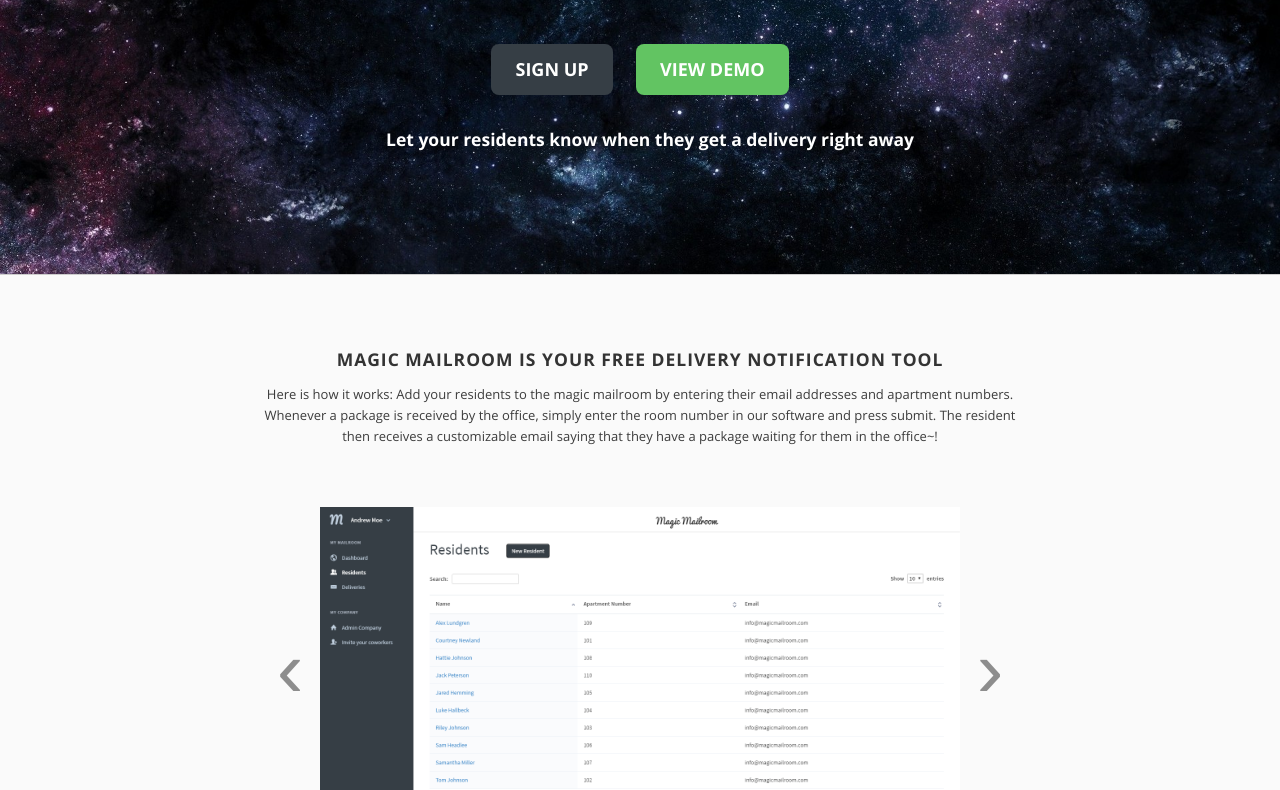
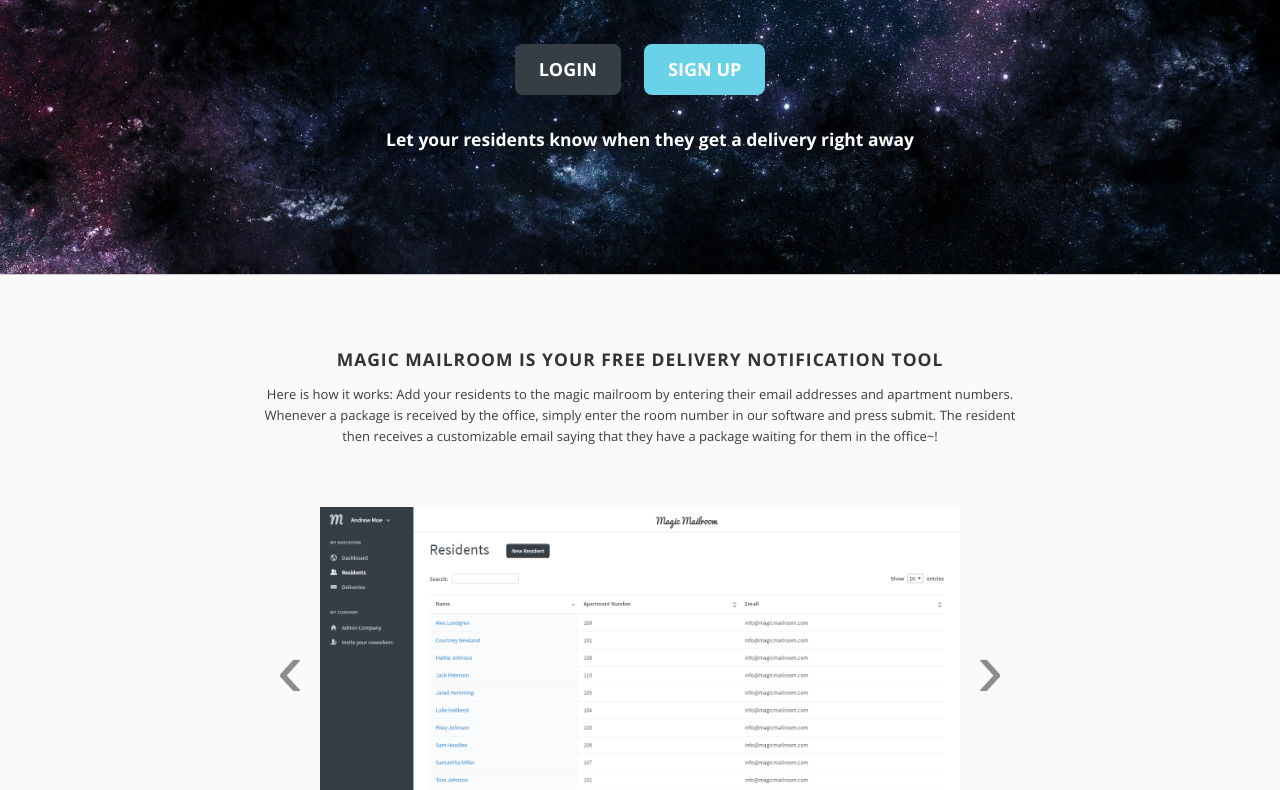
Before and after one commit to Lemonlemons/MagicMailroom-Landing-Page, a plain HTML site: page index.html in a window 1280 px wide. Shown: the part 273-1063 px from the top of the page. Drawn offline with Linux system fonts and the light colour scheme; some packages are replaced by stand-ins of ours.

Commit message:
changed button color to blue

```diff
--- a/index.html
+++ b/index.html
@@ -33,8 +33,8 @@
                         Clean up your mailroom, for free!
                     </h1>
                     <p class="call-to-action">
-                        <a href="http://app.magicmailroom.com/users/sign_up" id="prime" class="btn btn-large btn-primary rounded">Sign Up</a>
-                        <a href="#" class="btn btn-large btn-green rounded">View Demo</a>
+                        <a href="http://app.magicmailroom.com/users/sign_up" id="prime" class="btn btn-large btn-primary rounded">Login</a>
+                        <a href="#" class="btn btn-large btn-blue rounded">Sign Up</a>
                     </p>
                     <h4 id="sub-title">Let your residents know when they get a delivery right away</h4>
                 </div>
```
